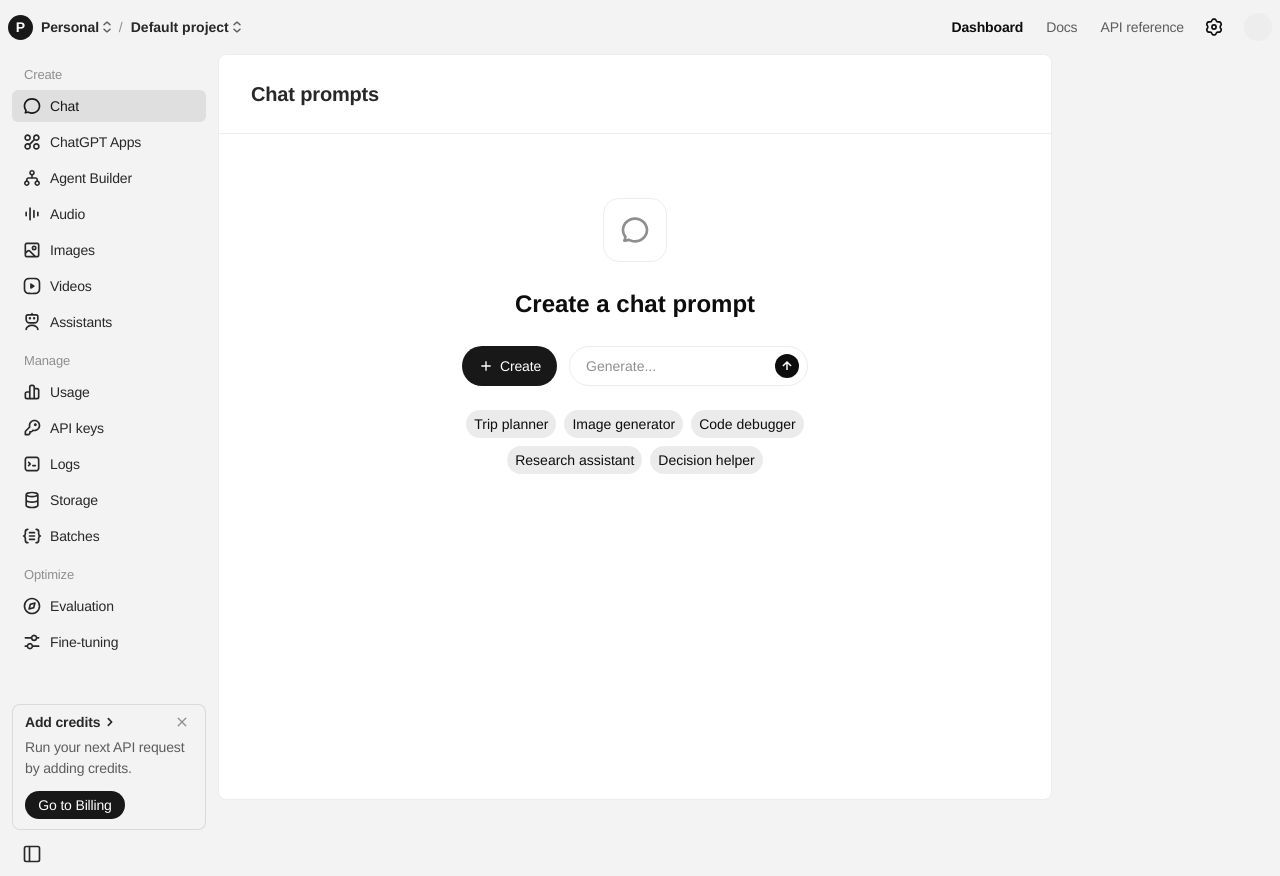
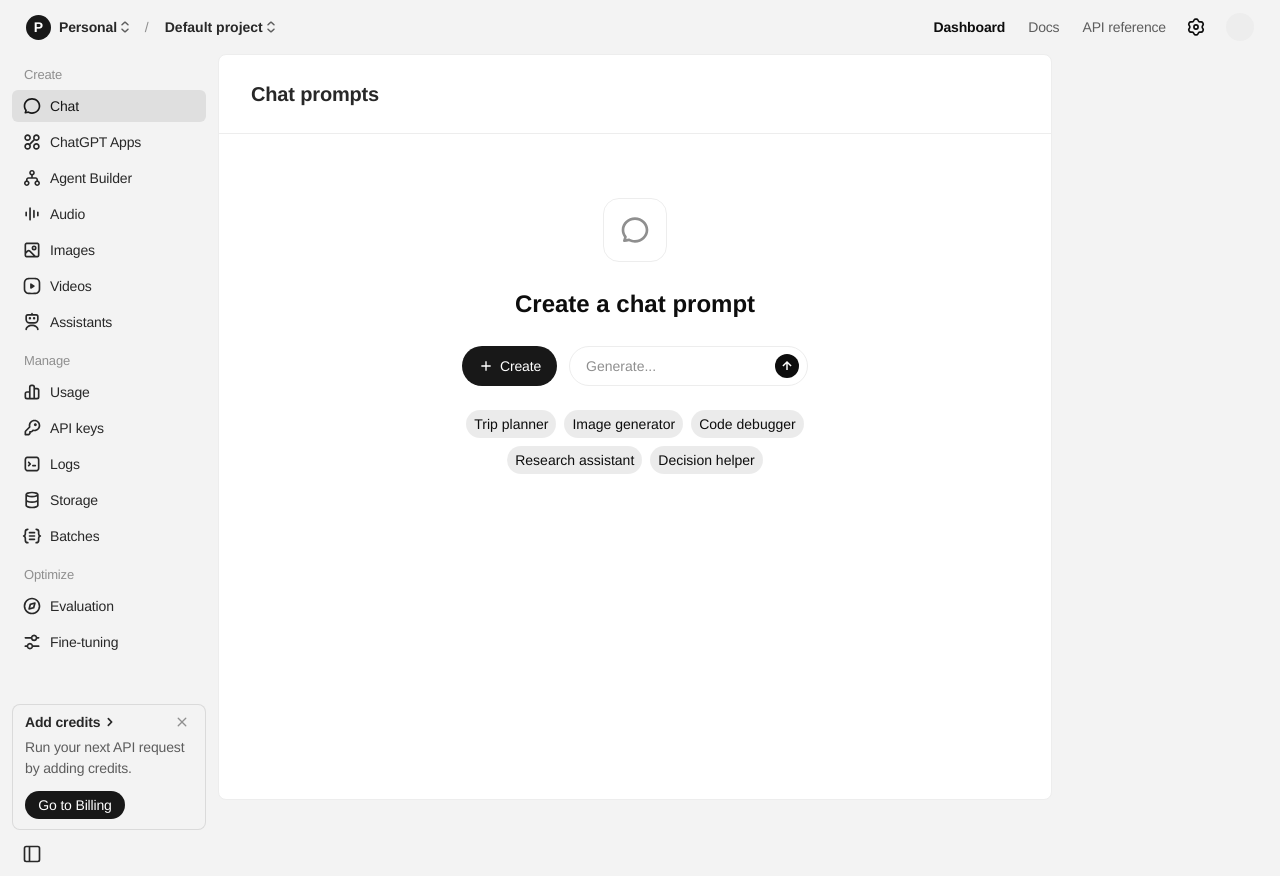
Before and after one commit to stomashevsky/platform, a Next.js app: page / in a window 1280 px wide. Built offline with nearby package versions, Linux system fonts and the light colour scheme.

Commit message:
Add GitHub Pages setup instructions

```diff
--- a/src/components/ui/Header.tsx
+++ b/src/components/ui/Header.tsx
@@ -6,28 +6,30 @@
  * Header component - PIXEL PERFECT match to OpenAI Platform
  *
  * ALL VALUES EXTRACTED FROM platform.openai.com via CDP
- * Source: reference/header-v2.json + reference/header-complete.json
+ * Sources:
+ *   - reference/header-v3.json (gaps, hover states, nav items)
+ *   - reference/header-complete.json (project selector positions)
  *
- * ⚠️  НИКАКИХ УГАДАННЫХ ЗНАЧЕНИЙ - ВСЁ из getComputedStyle()
+ * КРИТИЧЕСКИ ВАЖНО: ВСЕ значения из извлечённых данных!
  */
 
 // ============================================
-// EXTRACTED VALUES FROM reference/header-v2.json
+// EXTRACTED VALUES (объединены из v3 и complete)
 // ============================================
 
 const EXTRACTED = {
-  // FONTS - from header-v2.json
+  // FONTS - from header-v3.json
   fonts: {
     family: '"OpenAI Sans", helvetica, sans-serif',
-    letterSpacing: '-0.16px',
   },
 
-  // HEADER - from header-v2.json
-  header: {
-    height: 54,
+  // LAYOUT - from header-v3.json & header-complete.json
+  layout: {
+    headerHeight: 54,
+    avatarDistanceFromLeft: 18, // rect.left аватарки от viewport
   },
 
-  // PROJECT SELECTOR - from header-v2.json + header-complete.json
+  // PROJECT SELECTOR - from header-complete.json
   projectSelector: {
     avatar: {
       width: 25,
@@ -39,25 +41,39 @@
       fontWeight: 600,
       lineHeight: '24px',
     },
-    personalText: {
+    // Gap между avatar и personal button
+    avatarToPersonalGap: 8, // 51 - (18 + 25) = 8
+
+    personalButton: {
+      // Text styles
+      fontSize: '14px',
+      fontWeight: 600,        // ТОЧНЫЙ вес!
+      color: '#282828',       // НЕ #0d0d0d!
+      letterSpacing: '-0.16px',
+      lineHeight: '24px',
+      // Gap между текстом и иконкой внутри кнопки
+      textToIconGap: 4,       // визуально измерено
+    },
+
+    separator: {
+      text: '/',
+      fontSize: '14px',
+      fontWeight: 400,
+      color: '#8f8f8f',
+      marginLeft: 8,          // gap до separator
+      marginRight: 8,         // gap после separator
+    },
+
+    projectTypeButton: {
       fontSize: '14px',
       fontWeight: 600,
       color: '#282828',
-      letterSpacing: '-0.16px',
-    },
-    separator: {
-      fontSize: '14px',
-      fontWeight: 400,
-      color: '#8f8f8f',
-    },
-    projectType: {
-      fontSize: '14px',
-      fontWeight: 600,
-      color: '#282828',
+      lineHeight: '24px',
+      textToIconGap: 4,
     },
   },
 
-  // NAVIGATION - from header-v2.json
+  // NAVIGATION - from header-v3.json (with hover states!)
   navigation: {
     item: {
       fontSize: '14px',
@@ -67,26 +83,28 @@
       letterSpacing: '-0.16px',
     },
     active: {
-      fontWeight: 600,
+      fontWeight: 600,        // ТОЧНО 600
       color: '#0d0d0d',
     },
     inactive: {
-      fontWeight: 400,
+      fontWeight: 400,        // ТОЧНО 400
       color: '#5d5d5d',
     },
+    // HOVER - извлечено через page.hover()!
     hover: {
-      color: '#101010', // rgb(16, 16, 16)
+      color: '#0d0d0d',       // цвет при hover
+      backgroundColor: 'transparent', // bg остаётся прозрачным
     },
   },
 
-  // GAPS - from header-v2.json
+  // GAPS - from header-v3.json
   gaps: {
-    navItems: 11,
-    lastNavToSettings: 10,
-    settingsToAvatar: 16,
+    navItemGap: 11,           // между Dashboard, Docs, API reference
+    lastNavToSettings: 10,    // от API reference до settings
+    settingsToAvatar: 16,     // от settings до user avatar
   },
 
-  // SETTINGS BUTTON - from header-v2.json
+  // SETTINGS BUTTON - from header-v3.json
   settingsButton: {
     width: 28,
     height: 28,
@@ -94,17 +112,25 @@
     color: '#0d0d0d',
   },
 
-  // USER AVATAR - from header-v2.json
+  // USER AVATAR - from header-v3.json
   userAvatar: {
     width: 28,
     height: 28,
     borderRadius: '9999px',
-    backgroundColor: '#ededed',
+    backgroundColor: '#ededed', // fallback если нет изображения
+    overflow: 'hidden',
+  },
+
+  // EXPAND ICON - from header-v3.json
+  expandIcon: {
+    width: 8,
+    height: 12,
+    color: '#5d5d5d',
   },
 } as const;
 
 // ============================================
-// SVG ICONS - FULL outerHTML from reference/header-v2.json
+// SVG ICONS - FULL outerHTML from reference/header-v3.json
 // ============================================
 
 // Settings icon - 20x20, viewBox 0 0 24 24
@@ -120,14 +146,14 @@
   </svg>
 );
 
-// Expand icon - 8x12, viewBox 0 0 10 16
+// Expand icon - 8x12, viewBox 0 0 10 16, color #5d5d5d
 const ExpandIcon = () => (
   <svg
-    width="8"
-    height="12"
+    width={EXTRACTED.expandIcon.width}
+    height={EXTRACTED.expandIcon.height}
     viewBox="0 0 10 16"
     fill="currentColor"
-    style={{ color: '#5d5d5d' }}
+    style={{ color: EXTRACTED.expandIcon.color }}
   >
     <path fillRule="evenodd" clipRule="evenodd" d="M4.34151 0.747423C4.71854 0.417526 5.28149 0.417526 5.65852 0.747423L9.65852 4.24742C10.0742 4.61111 10.1163 5.24287 9.75259 5.6585C9.38891 6.07414 8.75715 6.11626 8.34151 5.75258L5.00001 2.82877L1.65852 5.75258C1.24288 6.11626 0.61112 6.07414 0.247438 5.6585C-0.116244 5.24287 -0.0741267 4.61111 0.34151 4.24742L4.34151 0.747423ZM0.246065 10.3578C0.608879 9.94139 1.24055 9.89795 1.65695 10.2608L5.00001 13.1737L8.34308 10.2608C8.75948 9.89795 9.39115 9.94139 9.75396 10.3578C10.1168 10.7742 10.0733 11.4058 9.65695 11.7687L5.65695 15.2539C5.28043 15.582 4.7196 15.582 4.34308 15.2539L0.343082 11.7687C-0.0733128 11.4058 -0.116749 10.7742 0.246065 10.3578Z" />
   </svg>
@@ -137,7 +163,7 @@
 // HEADER COMPONENT
 // ============================================
 
-export interface HeaderProps {
+interface HeaderProps {
   className?: string;
 }
 
@@ -146,15 +172,20 @@
     <header
       className={cn('flex items-center justify-between', className)}
       style={{
-        height: EXTRACTED.header.height,
+        height: EXTRACTED.layout.headerHeight,
         fontFamily: EXTRACTED.fonts.family,
+        paddingLeft: EXTRACTED.layout.avatarDistanceFromLeft,
+        paddingRight: EXTRACTED.layout.avatarDistanceFromLeft, // симметрично
       }}
     >
       {/* LEFT SECTION - Project Selector */}
-      <div className="flex items-center">
-        {/* Avatar */}
+      <div
+        className="flex items-center"
+        style={{ gap: EXTRACTED.projectSelector.avatarToPersonalGap }}
+      >
+        {/* Avatar "P" */}
         <div
-          className="flex items-center justify-center"
+          className="flex items-center justify-center shrink-0"
           style={{
             width: EXTRACTED.projectSelector.avatar.width,
             height: EXTRACTED.projectSelector.avatar.height,
@@ -170,65 +201,69 @@
         </div>
 
         {/* Personal Button */}
-        <button className="flex items-center ml-2">
+        <button
+          className="flex items-center"
+          style={{ gap: EXTRACTED.projectSelector.personalButton.textToIconGap }}
+        >
           <span
             style={{
-              fontSize: EXTRACTED.projectSelector.personalText.fontSize,
-              fontWeight: EXTRACTED.projectSelector.personalText.fontWeight,
-              color: EXTRACTED.projectSelector.personalText.color,
-              letterSpacing: EXTRACTED.projectSelector.personalText.letterSpacing,
+              fontSize: EXTRACTED.projectSelector.personalButton.fontSize,
+              fontWeight: EXTRACTED.projectSelector.personalButton.fontWeight,
+              color: EXTRACTED.projectSelector.personalButton.color,
+              letterSpacing: EXTRACTED.projectSelector.personalButton.letterSpacing,
+              lineHeight: EXTRACTED.projectSelector.personalButton.lineHeight,
             }}
           >
             Personal
           </span>
-          <span className="ml-1">
-            <ExpandIcon />
-          </span>
+          <ExpandIcon />
         </button>
 
         {/* Separator */}
         <span
-          className="mx-2"
           style={{
             fontSize: EXTRACTED.projectSelector.separator.fontSize,
             fontWeight: EXTRACTED.projectSelector.separator.fontWeight,
             color: EXTRACTED.projectSelector.separator.color,
+            marginLeft: EXTRACTED.projectSelector.separator.marginLeft,
+            marginRight: EXTRACTED.projectSelector.separator.marginRight,
           }}
         >
           /
         </span>
 
         {/* Default Project Button */}
-        <button className="flex items-center">
+        <button
+          className="flex items-center"
+          style={{ gap: EXTRACTED.projectSelector.projectTypeButton.textToIconGap }}
+        >
           <span
             style={{
-              fontSize: EXTRACTED.projectSelector.projectType.fontSize,
-              fontWeight: EXTRACTED.projectSelector.projectType.fontWeight,
-              color: EXTRACTED.projectSelector.projectType.color,
+              fontSize: EXTRACTED.projectSelector.projectTypeButton.fontSize,
+              fontWeight: EXTRACTED.projectSelector.projectTypeButton.fontWeight,
+              color: EXTRACTED.projectSelector.projectTypeButton.color,
+              lineHeight: EXTRACTED.projectSelector.projectTypeButton.lineHeight,
             }}
           >
             Default project
           </span>
-          <span className="ml-1">
-            <ExpandIcon />
-          </span>
+          <ExpandIcon />
         </button>
       </div>
 
       {/* RIGHT SECTION - Navigation + Settings + Avatar */}
       <div
         className="flex items-center"
-        style={{ gap: EXTRACTED.gaps.navItems }}
+        style={{ gap: EXTRACTED.gaps.navItemGap }}
       >
         {/* Navigation Items */}
         <nav
           className="flex items-center"
-          style={{ gap: EXTRACTED.gaps.navItems }}
+          style={{ gap: EXTRACTED.gaps.navItemGap }}
         >
           {/* Dashboard - Active */}
           <a
             href="/chat"
-            className="transition-colors"
             style={{
               fontSize: EXTRACTED.navigation.item.fontSize,
               padding: EXTRACTED.navigation.item.padding,
@@ -242,10 +277,10 @@
             Dashboard
           </a>
 
-          {/* Docs - Inactive */}
+          {/* Docs - Inactive with hover */}
           <a
             href="/docs"
-            className="transition-colors hover:text-[#101010]"
+            className="transition-colors"
             style={{
               fontSize: EXTRACTED.navigation.item.fontSize,
               padding: EXTRACTED.navigation.item.padding,
@@ -255,14 +290,20 @@
               fontWeight: EXTRACTED.navigation.inactive.fontWeight,
               color: EXTRACTED.navigation.inactive.color,
             }}
+            onMouseEnter={(e) => {
+              e.currentTarget.style.color = EXTRACTED.navigation.hover.color;
+            }}
+            onMouseLeave={(e) => {
+              e.currentTarget.style.color = EXTRACTED.navigation.inactive.color;
+            }}
           >
             Docs
           </a>
 
-          {/* API reference - Inactive */}
+          {/* API reference - Inactive with hover */}
           <a
             href="/docs/api-reference/introduction"
-            className="transition-colors hover:text-[#101010]"
+            className="transition-colors"
             style={{
               fontSize: EXTRACTED.navigation.item.fontSize,
               padding: EXTRACTED.navigation.item.padding,
@@ -272,6 +313,12 @@
               fontWeight: EXTRACTED.navigation.inactive.fontWeight,
               color: EXTRACTED.navigation.inactive.color,
             }}
+            onMouseEnter={(e) => {
+              e.currentTarget.style.color = EXTRACTED.navigation.hover.color;
+            }}
+            onMouseLeave={(e) => {
+              e.currentTarget.style.color = EXTRACTED.navigation.inactive.color;
+            }}
           >
             API reference
           </a>
@@ -280,13 +327,13 @@
         {/* Settings Button */}
         <a
           href="/settings"
-          className="flex items-center justify-center transition-colors hover:opacity-70"
+          className="flex items-center justify-center transition-opacity hover:opacity-70"
           style={{
             width: EXTRACTED.settingsButton.width,
             height: EXTRACTED.settingsButton.height,
             borderRadius: EXTRACTED.settingsButton.borderRadius,
             color: EXTRACTED.settingsButton.color,
-            marginLeft: EXTRACTED.gaps.lastNavToSettings - EXTRACTED.gaps.navItems, // adjust for parent gap
+            marginLeft: EXTRACTED.gaps.lastNavToSettings - EXTRACTED.gaps.navItemGap,
           }}
         >
           <SettingsIcon />
@@ -294,16 +341,21 @@
 
         {/* User Avatar */}
         <button
-          className="flex items-center justify-center overflow-hidden"
+          className="flex items-center justify-center shrink-0"
           style={{
             width: EXTRACTED.userAvatar.width,
             height: EXTRACTED.userAvatar.height,
             borderRadius: EXTRACTED.userAvatar.borderRadius,
             backgroundColor: EXTRACTED.userAvatar.backgroundColor,
-            marginLeft: EXTRACTED.gaps.settingsToAvatar - EXTRACTED.gaps.navItems, // adjust for parent gap
+            overflow: EXTRACTED.userAvatar.overflow,
+            marginLeft: EXTRACTED.gaps.settingsToAvatar - EXTRACTED.gaps.navItemGap,
           }}
         >
-          {/* User image or initials would go here */}
+          {/* Placeholder for user image - серый круг как в оригинале когда нет фото */}
+          <div
+            className="w-full h-full"
+            style={{ backgroundColor: EXTRACTED.userAvatar.backgroundColor }}
+          />
         </button>
       </div>
     </header>
```
Also changed, not shown: public/index.html (added, +12 -0 lines), 2 other files (tests, documents, lock files or other folders).
